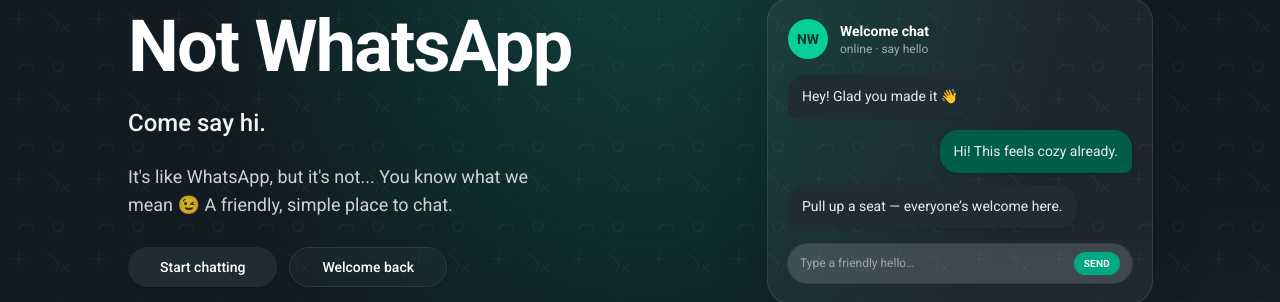
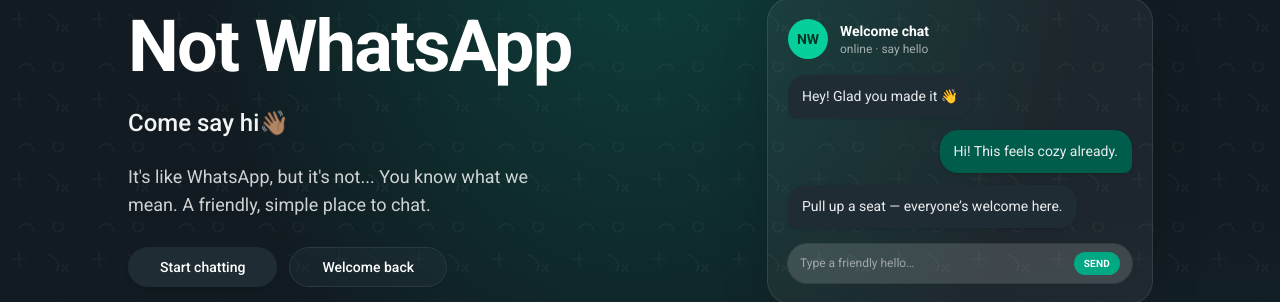
Before and after one commit to odilson-dev/not-whatsapp, a Next.js app: page / in a window 1280 px wide. Shown: the part 113-415 px from the top of the page. Built offline with nearby package versions, Linux system fonts and the light colour scheme; no server answers.

Commit message:
Update landing page text for improved engagement: Replace "Come say hi." with "Come say hi👋🏽" and refine the description for clarity by removing the emoji for a more straightforward message. This enhances the overall user experience and maintains a friendly tone.

```diff
--- a/app/page.tsx
+++ b/app/page.tsx
@@ -71,12 +71,12 @@
             </h1>
 
             <p className="landing-fade-up landing-delay-2 text-xl font-medium text-white/95 sm:text-2xl">
-              Come say hi.
+              Come say hi👋🏽
             </p>
 
             <p className="landing-fade-up landing-delay-3 mx-auto max-w-md text-base text-white/80 sm:text-lg lg:mx-0">
               It&apos;s like WhatsApp, but it&apos;s not... You know what we
-              mean 😉 A friendly, simple place to chat.
+              mean. A friendly, simple place to chat.
             </p>
 
             <div className="landing-fade-up landing-delay-4 flex flex-col items-center justify-center gap-3 pt-1 sm:flex-row lg:justify-start">
```
